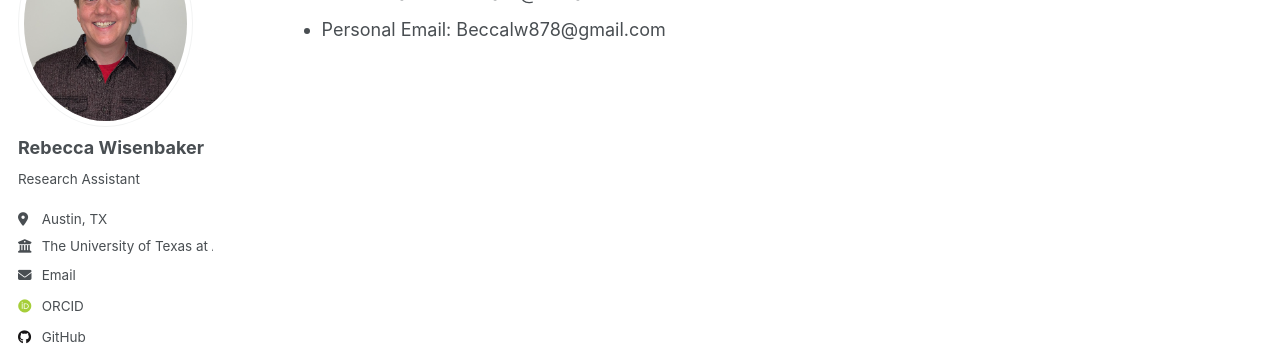
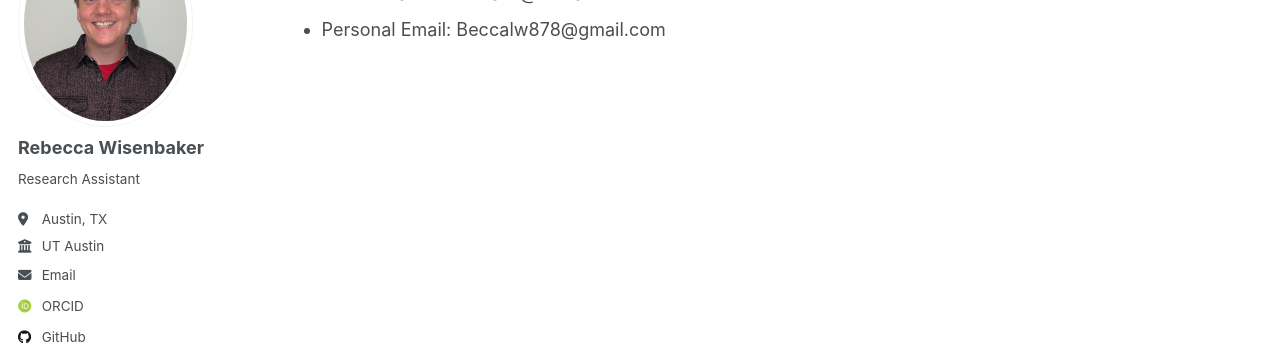
Before and after one commit to rebeccalw87/rebeccalw87.github.io, a Jekyll site: the page built from _pages/contact.md, in a window 1280 px wide. Shown: the part 179-525 px from the top of the page. Built offline with Jekyll 4.4.1, drawn with Linux system fonts in a browser that asks for light colours; some web fonts are replaced; a script that is not in the unit is left out.

Commit message:
Update _config.yml

```diff
--- a/_config.yml
+++ b/_config.yml
@@ -27,7 +27,7 @@ author:
   pronouns         : #
   bio              : "Research Assistant"
   location         : "Austin, TX"
-  employer         : "The University of Texas at Austin, Northwestern University"
+  employer         : "UT Austin"
   uri              : # URL
   email            : "Beccalw878@gmail.com"
 
```
